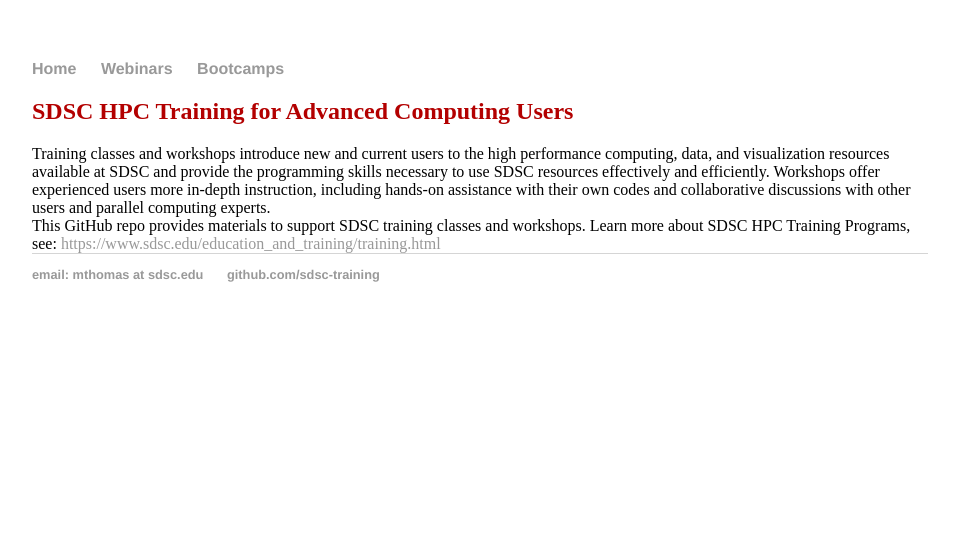
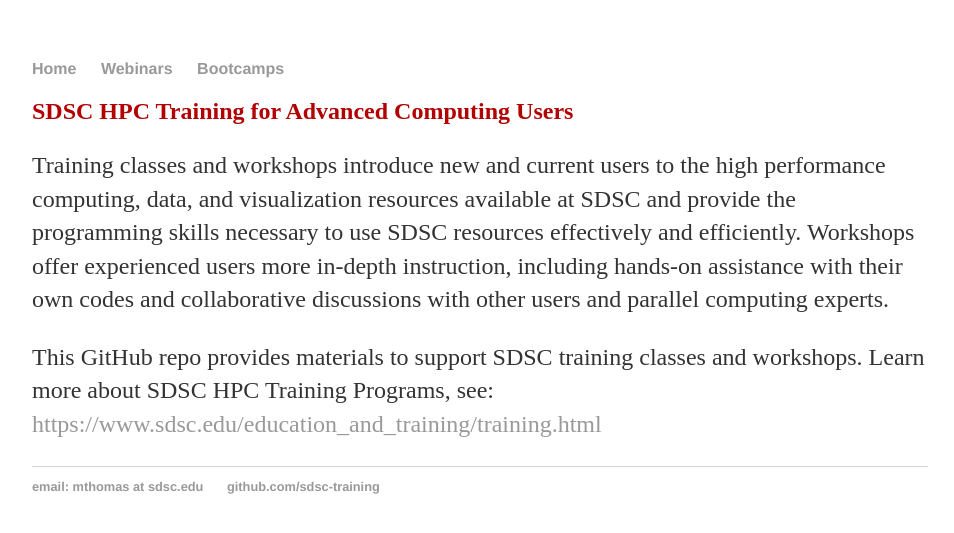
Before and after one commit to sdsc-training/sdsc-training.github.io, a Jekyll site: the page built from index.html, in a window 1280 px wide. Shown: the top 533 px of the page, without its empty margins (160-1114 px from the left). Built offline with Jekyll 4.4.1, drawn with Linux system fonts in a browser that asks for light colours.

Commit message:
updating main landing page

```diff
--- a/index.html
+++ b/index.html
@@ -4,10 +4,10 @@
 ---
 <div class="blurb">
 <h2><font color="b30000">SDSC HPC Training for Advanced Computing Users</font> </h2>
-
+<p>
 Training classes and workshops introduce new and current users to the high performance computing, data, and visualization resources available at SDSC and provide the programming skills necessary to use SDSC resources effectively and efficiently. Workshops offer experienced users more in-depth instruction, including hands-on assistance with their own codes and collaborative discussions with other users and parallel computing experts.
 
-<br>
+<p>
 This GitHub repo provides materials to support SDSC training classes and workshops. Learn more about SDSC HPC Training Programs, see: <a href="https://www.sdsc.edu/education_and_training/training.html">https://www.sdsc.edu/education_and_training/training.html</a>
 </div>
 <!-- /.blurb -->
```
